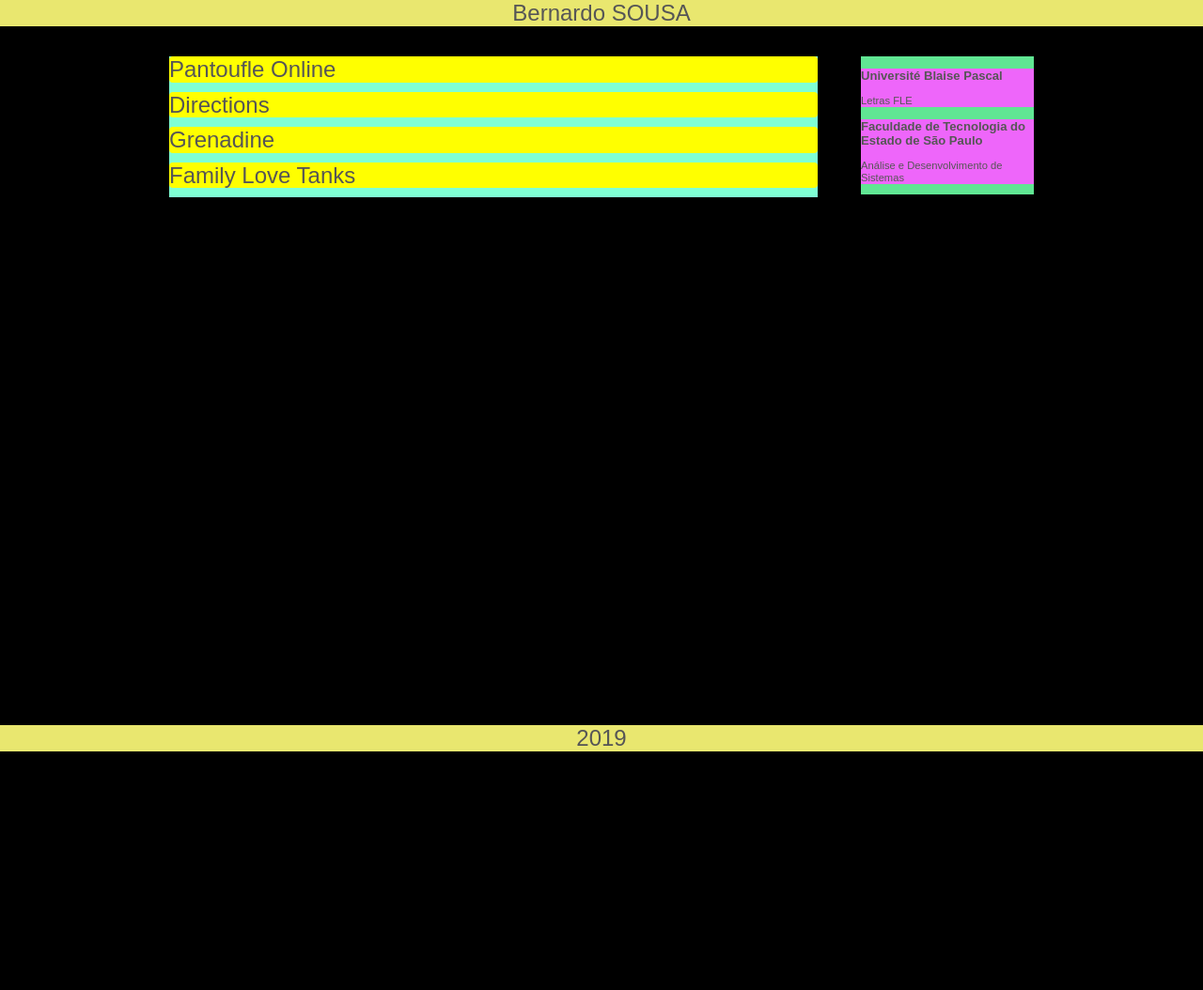
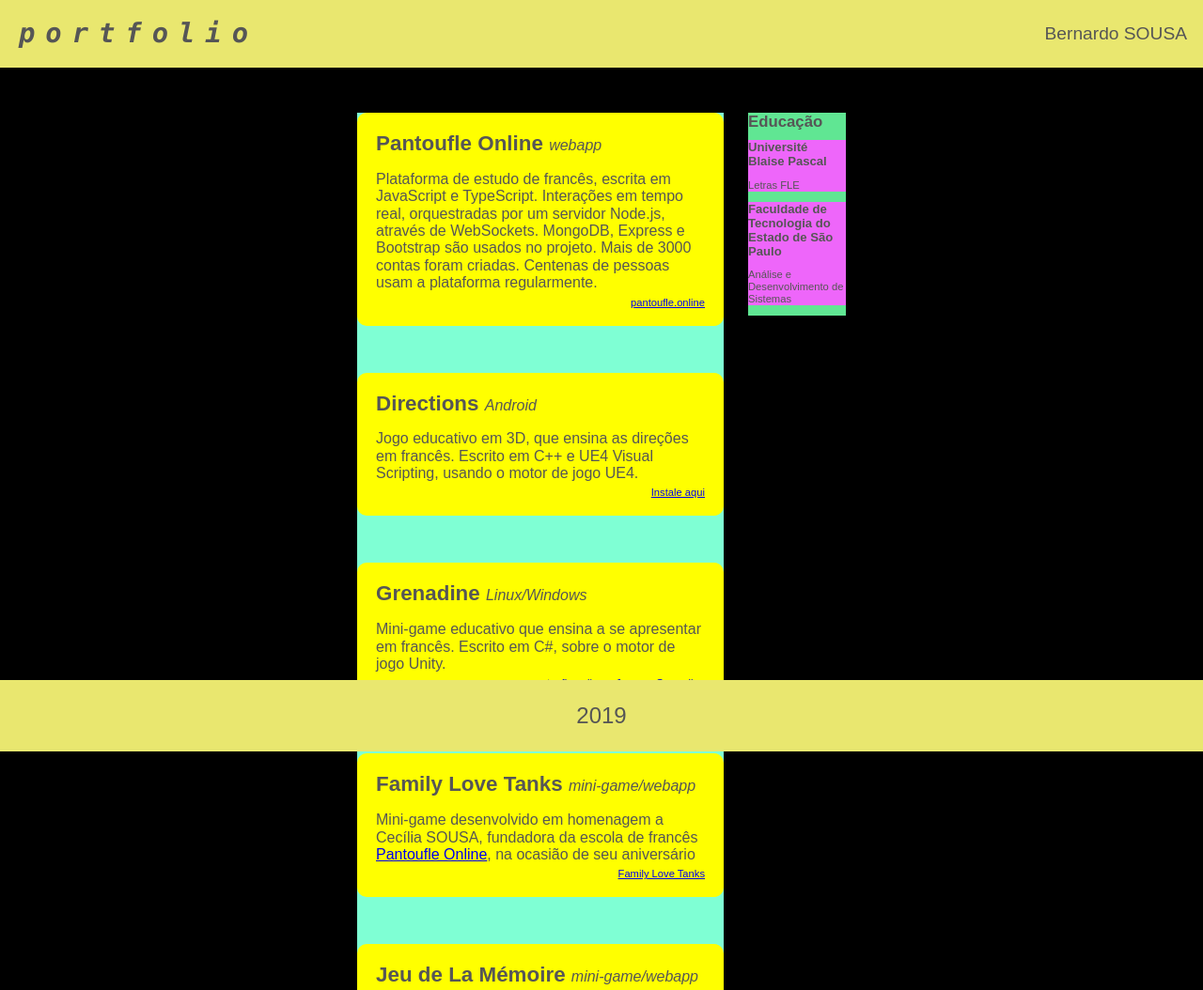
Before and after one commit to bernardodesousa/portfolio, a plain HTML site: page index.html in a window 1280 px wide. Shown: the top 1054 px of the page at 94% size. Before the commit the page ends 800 px from the top, so only its background shows below. Drawn offline with nearby package versions, Linux system fonts and the light colour scheme.

Commit message:
Adjust layout.

```diff
--- a/index.html
+++ b/index.html
@@ -4,22 +4,47 @@
     <meta charset="UTF-8">
     <meta name="viewport" content="width=device-width, initial-scale=1.0">
     <meta http-equiv="X-UA-Compatible" content="ie=edge">
-    <title>Document</title>
+    <title>Bernardo SOUSA</title>
     <link rel="stylesheet" href="https://cdnjs.cloudflare.com/ajax/libs/normalize/8.0.1/normalize.css">
     <link rel="stylesheet" href="styles.css">
 </head>
 <body>
-    <header>Bernardo SOUSA</header>
+    <header>
+        <h1>portfolio</h1>
+        <p>Bernardo SOUSA</p>
+    </header>
     <div id="container">
 
         <section id="projects">
-            <article>Pantoufle Online</article>
-            <article>Directions</article>
-            <article>Grenadine</article>
-            <article>Family Love Tanks</article>
+            <article>
+                <h2>Pantoufle Online <small>webapp</small></h2>
+                <p>Plataforma de estudo de francês, escrita em JavaScript e TypeScript. Interações em tempo real, orquestradas por um servidor Node.js, através de WebSockets. MongoDB, Express e Bootstrap são usados no projeto. Mais de 3000 contas foram criadas. Centenas de pessoas usam a plataforma regularmente.</p>
+                <a href="https://pantoufle.online" target="_BLANK">pantoufle.online</a>
+            </article>
+            <article>
+                <h2>Directions <small>Android</small></h2>
+                <p>Jogo educativo em 3D, que ensina as direções em francês. Escrito em C++ e UE4 Visual Scripting, usando o motor de jogo UE4.</p>
+                <a href="https://play.google.com/apps/testing/com.eloquatranslations.Directions" target="_BLANK">Instale aqui</a>
+            </article>
+            <article>
+                <h2>Grenadine <small>Linux/Windows</small></h2>
+                <p>Mini-game educativo que ensina a se apresentar em francês. Escrito em C#, sobre o motor de jogo Unity.</p>
+                <a href="https://pantoufle.online" target="_BLANK">pantoufle.online > Jogos > Grenadine</a>
+            </article>
+            <article>
+                <h2>Family Love Tanks <small>mini-game/webapp</small></h2>
+                <p>Mini-game desenvolvido em homenagem a Cecília SOUSA, fundadora da escola de francês <a href="https://pantoufle.online" target="_BLANK">Pantoufle Online</a>, na ocasião de seu aniversário</p>
+                <a href="https://cafezinhobrasil.com/family-love-tanks/" target="_BLANK">Family Love Tanks</a>
+            </article>
+            <article>
+                <h2>Jeu de La Mémoire <small>mini-game/webapp</small></h2>
+                <p>Mini-game educativo para introduzir o jogador aos substantivos mais usados da língua francesa.</p>
+                <a href="https://pantoufle.online" target="_BLANK">pantoufle.online > Jogos > Jeu de la Mémoire</a>
+            </article>
         </section>
 
         <section id="education">
+            <h2>Educação</h2>
             <div class="card">
                 <h3>Université Blaise Pascal</h3>
                 <p>Letras FLE</p>
@@ -31,6 +56,8 @@
         </section>
 
     </div>
-    <footer>2019</footer>
+    <footer>
+        <p>2019</p>
+    </footer>
 </body>
 </html>
--- a/styles.css
+++ b/styles.css
@@ -13,11 +13,27 @@
     width: 100%;
     top: 0;
     text-align: center;
+    z-index: 1;
+}
+
+header h1 {
+    float: left;
+    font-family: "Lucida Console", Monaco, monospace;
+    margin-left: 20px;
+    letter-spacing: 11px;
+    font-size: 1.8rem;
+    font-style: italic;
+}
+
+header p {
+	float: right;
+	font-size: 1.2rem;
+	margin: 25px 17px;
 }
 
 div#container {
-    max-width: 920px;
-    margin: 60px auto 0;
+    max-width: 520px;
+    margin: 120px auto 0;
 }
 
 section#projects {
@@ -25,12 +41,37 @@
     width: 75%;
     position: relative;
     float: left;
+    margin-bottom: 60px;
 }
 
 article {
     background-color: yellow;
-    margin-bottom: 10px;
-    border-radius: 4px;
+    margin: 0 0 50px;
+    border-radius: 10px;
+    padding: 20px;
+}
+
+article h2 {
+    margin: 0;
+    font-size: 1.4rem;
+}
+
+article h2 small {
+    font-size: 1rem;
+    font-style: italic;
+    font-weight: lighter;
+}
+
+article p {
+    font-size: 1rem;
+}
+
+article>a {
+    font-size: 0.7rem;
+    font-weight: lighter;
+    float: right;
+    bottom: 11px;
+    position: relative;
 }
 
 section#education {
@@ -41,8 +82,20 @@
     position: relative;
 }
 
+#education>h2 {
+    margin: 0 0 10px;
+}
+
 div.card {
     background-color: rgb(238, 102, 250);
+}
+
+section#education div.card {
+
+}
+
+section#education div.card h3 {
+    margin: 0;
 }
 
 footer {
```
